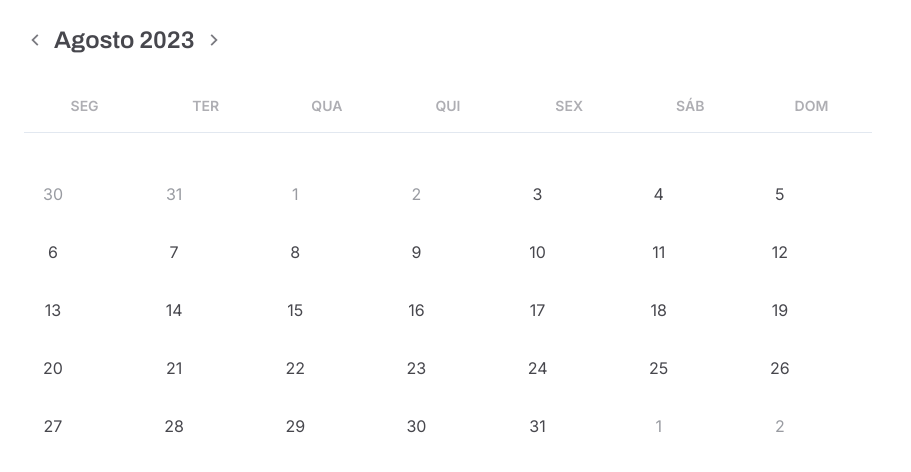
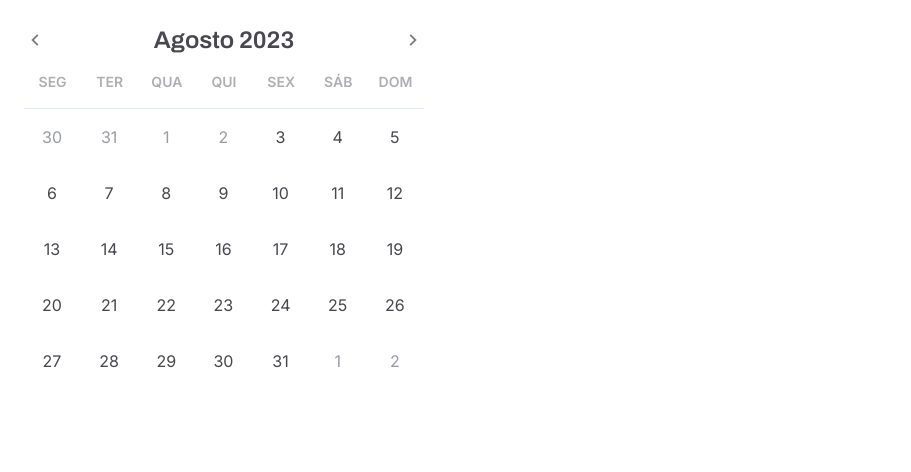
Before and after one commit to mujapira/rentx, a Next.js app: page /calendar in a window 1280 px wide. Shown: the top 472 px of the page, without its empty margins (0-911 px from the left). Built offline with nearby package versions, Linux system fonts and the light colour scheme.

Commit message:
Calendar and more colors

```diff
--- a/src/app/globals.css
+++ b/src/app/globals.css
@@ -17,6 +17,11 @@
 
     --background: 0 0% 100%;
     --background-darkened: 210 10% 96%;
+
+    --text: 240 2% 49%;
+    --text-details: 240 3% 69%;
+    --text-label: 240 8% 88%;
+    --text-secondary: 240 14% 93%;
 
     --foreground: 222.2 84% 4.9%;
     --muted: 210 40% 96.1%;
--- a/src/components/Calendar/index.tsx
+++ b/src/components/Calendar/index.tsx
@@ -137,8 +137,9 @@ export function Calendar({ selectedDate, onDateSelected }: CalendarProps) {
 
   return (
     <div className="flex flex-col max-w-4xl gap-6 p-6 bg-background">
+      <div className="max-w-[400px]">
         <div className="flex items-center justify-between">
-        <div className="flex items-center justify-center gap-2">
+          <div className="flex items-center justify-between w-full gap-2">
             <button
               onClick={handlePreviousMonth}
               title="Previous month"
@@ -161,29 +162,37 @@ export function Calendar({ selectedDate, onDateSelected }: CalendarProps) {
             </button>
           </div>
         </div>
-      <table className="w-full font-default border-spacing-0.25rem table-fixed">
+        <table className="w-full">
           <thead>
             <tr className="border-b">
               {shortWeekDays.map((weekDay) => (
-              <th className="text-[#AEAEB3] font-semibold text-sm py-4 aspect-square max-w-[56px] w-full" key={weekDay}>
+                <th
+                  className="text-[#AEAEB3] font-semibold text-sm aspect-square py-4"
+                  key={weekDay}
+                >
                   {weekDay}
                 </th>
               ))}
             </tr>
           </thead>
-        <div className="pt-8"></div>
           <tbody>
             {calendarWeeks.map(({ week, days }) => {
               return (
                 <tr key={week}>
                   {days.map(({ date, disabled }) => {
                     return (
-                    <td key={date.toString()}>
+                      <td key={date.toString()} className="p-0">
                         <button
                           onClick={() => onDateSelected(date.toDate())}
-                        className={`all:unset w-full text-center cursor-pointer aspect-square max-w-[56px]
-                        ${disabled ? "bg-none cursor-default opacity-40" : "bg-background text-[#47474D]"}
-                        ${!disabled && "hover:bg-secondary hover:text-background"} focus:shadow-outline-gray-100`}
+                          className={`all:unset text-center cursor-pointer w-[56px] h-[56px]
+                        ${
+                          disabled
+                            ? "bg-none cursor-default opacity-40"
+                            : "bg-background text-[#47474D]"
+                        }
+                        ${
+                          !disabled && "hover:bg-secondary hover:text-background"
+                        } focus:shadow-outline-gray-100`}
                           disabled={disabled}
                         >
                           {date.get("date")}
@@ -197,5 +206,6 @@ export function Calendar({ selectedDate, onDateSelected }: CalendarProps) {
           </tbody>
         </table>
       </div>
+    </div>
   );
 }
```
Lines whose indentation alone changed are shown as unchanged.
